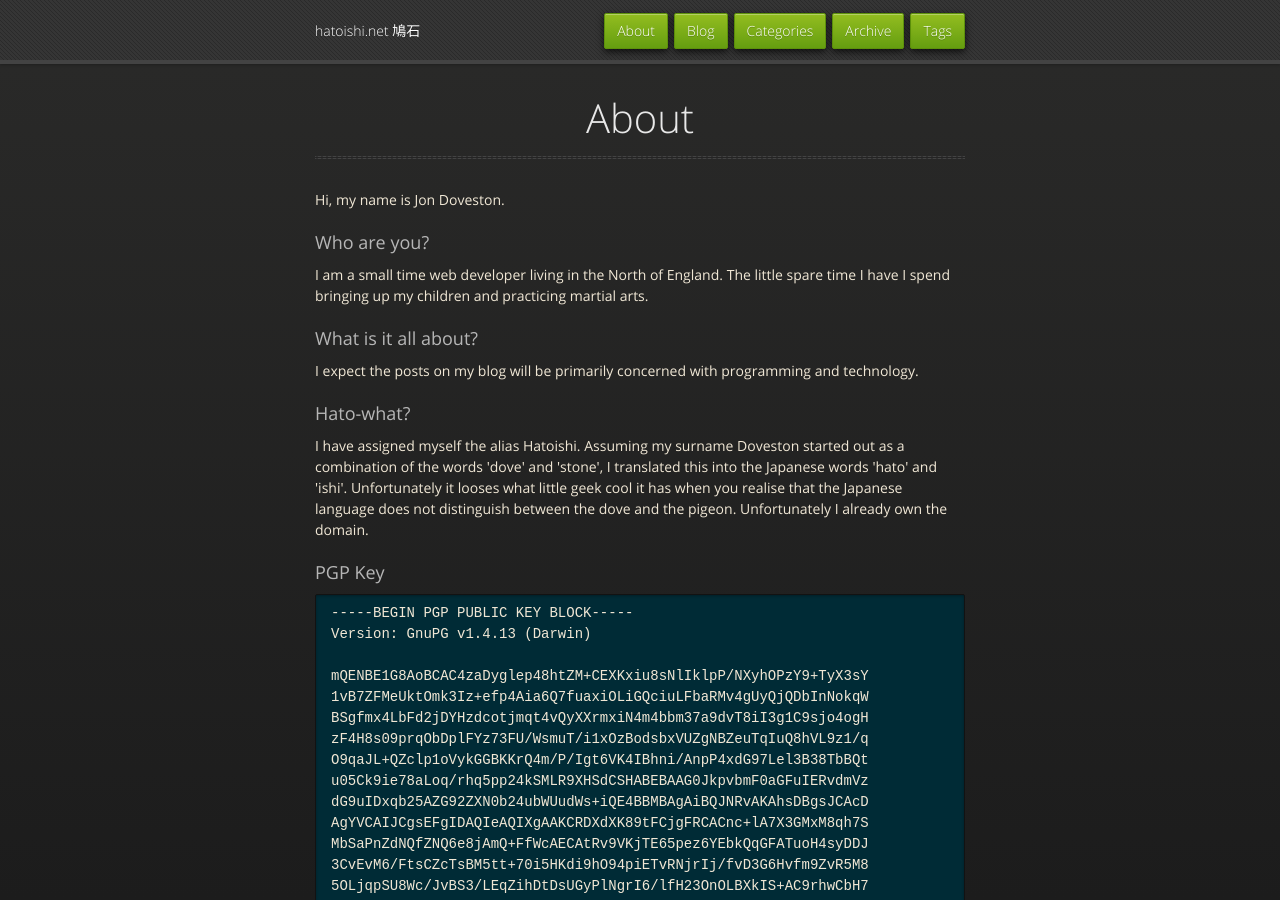
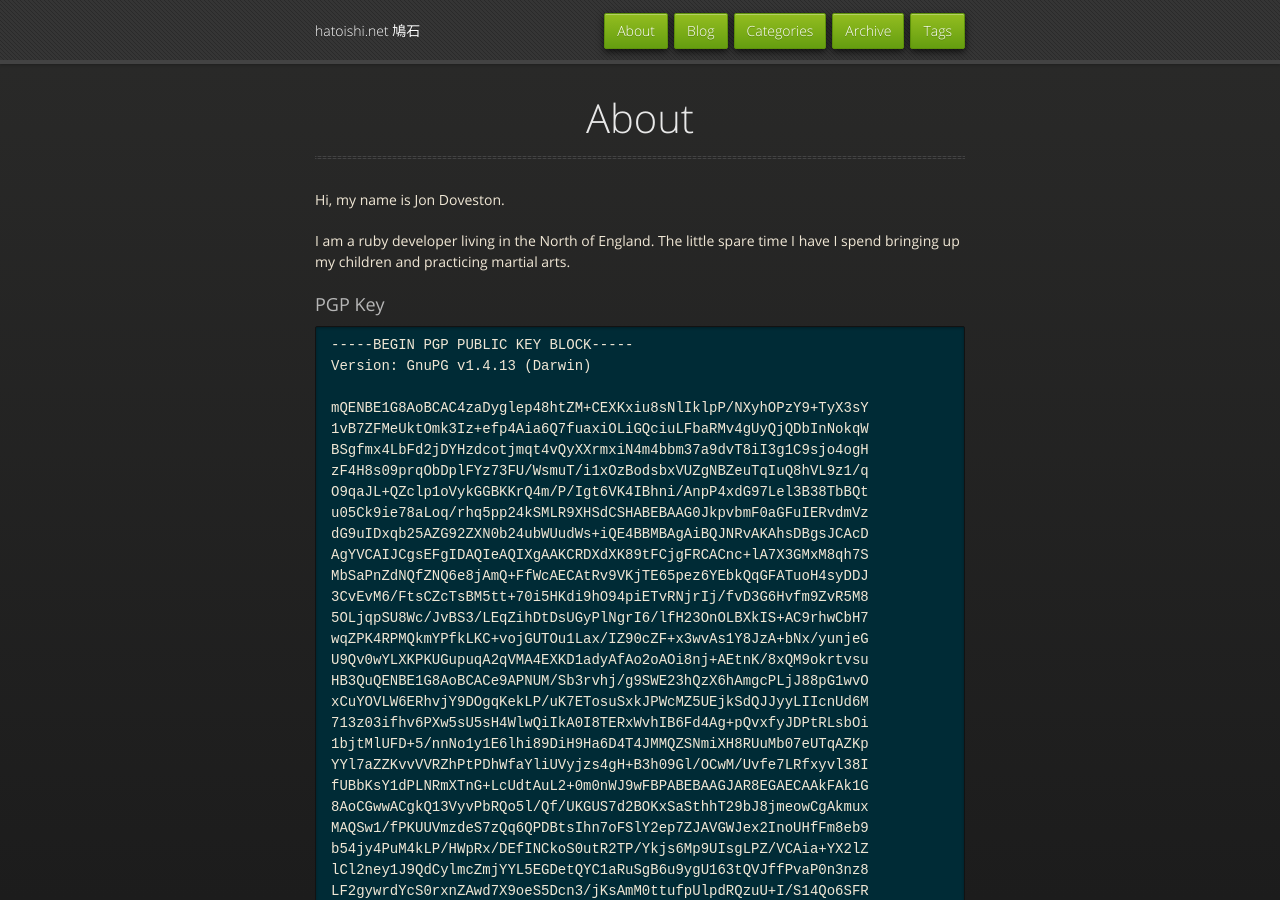
Before and after one commit to hatoishi/hatoishi.github.com, a Jekyll site: the page built from about.html, in a window 1280 px wide and 900 px high. Built offline with Jekyll 4.4.1, drawn with Linux system fonts in a browser that asks for light colours; nearby versions of some CDN libraries.

Commit message:
Update about.html

```diff
--- a/about.html
+++ b/about.html
@@ -5,23 +5,8 @@ title: About
 
 <p>Hi, my name is Jon Doveston.</p>
 
-<h3>Who are you?</h3>
-
-<p>I am a small time web developer living in the North of England. The little spare
+<p>I am a ruby developer living in the North of England. The little spare
 time I have I spend bringing up my children and practicing martial arts.</p>
-
-<h3>What is it all about?</h3>
-
-<p>I expect the posts on my blog will be primarily concerned with programming and
-technology.</p>
-
-<h3>Hato-what?</h3>
-
-<p>I have assigned myself the alias Hatoishi. Assuming my surname Doveston started
-out as a combination of the words 'dove' and 'stone', I translated this into the
-Japanese words 'hato' and 'ishi'. Unfortunately it looses what little geek cool
-it has when you realise that the Japanese language does not distinguish between
-the dove and the pigeon. Unfortunately I already own the domain.</p>
 
 <h3>PGP Key</h3>
 
```
